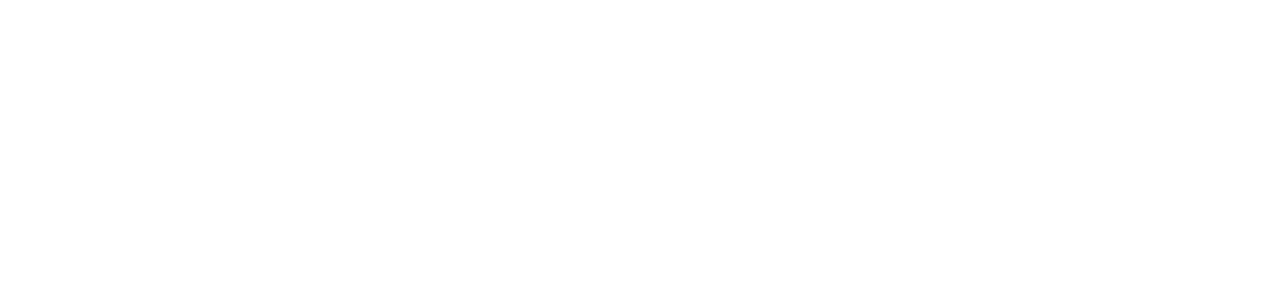
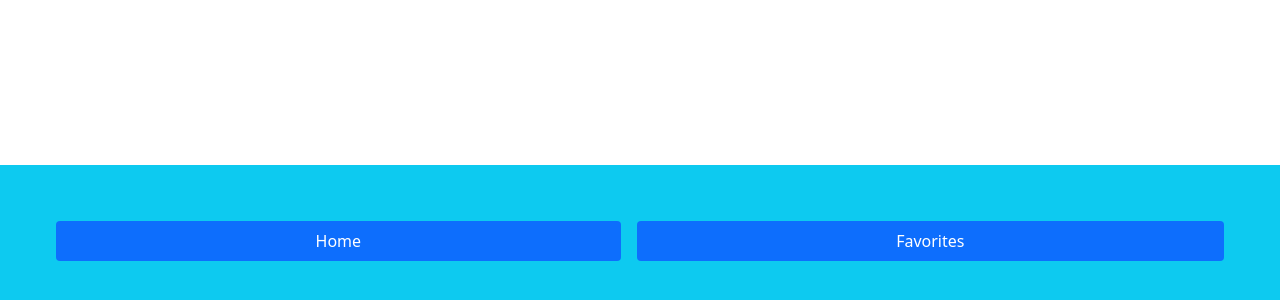
Before and after one commit to qridwan/Book-Studio, a React (Create React App) app: page /home/favorites in a window 1280 px wide. Shown: the part 768-1068 px from the top of the page. Before the commit the page ends 800 px from the top, so only its background shows below. Built offline with nearby package versions, Linux system fonts and the light colour scheme.

Commit message:
Search Bar and Footer

```diff
--- a/src/App.css
+++ b/src/App.css
@@ -32,3 +32,7 @@
 .pagination > li:first-child > a, .pagination > li:first-child > span, .pagination > li:last-child > a, .pagination > li:last-child > span{
   border-radius: unset;
 }
+
+.favorite-container{
+  min-height:100vh;
+}
--- a/src/App.js
+++ b/src/App.js
@@ -9,6 +9,7 @@ import Home from './components/Home/Home';
 import Navigation from './components/Navigation/Navigation';
 import Details from './components/Details/Details';
 import Favorites from './components/Favorites/Favorites';
+import Footer from './components/Footer/Footer';
 
 function App() {
   return (
@@ -30,6 +31,7 @@ function App() {
             <Home />
           </Route>
         </Switch>
+        <Footer />
       </div>
     </Router>
     </div>
--- a/src/components/Details/Details.js
+++ b/src/components/Details/Details.js
@@ -12,7 +12,7 @@ const Details = (props) => {
   const clickedItem = books.find((book) => book.id === id);
   const { price, book_image, name, book_author } = clickedItem;
   return (
-    <div className="d-flex justify-content-center mt-5">
+    <div className="d-flex justify-content-center mt-5 mb-5">
       <Card style={{ width: "25rem" }}>
         <Card.Img variant="top" src={book_image} />
         <Card.Body>
--- a/src/components/Favorites/Favorites.js
+++ b/src/components/Favorites/Favorites.js
@@ -7,7 +7,7 @@ import FavCard from "./FavCard";
 
 const Favorites = ({ favorites, removeFromFav }) => {
   return (
-    <div className="container">
+    <div className="container favorite-container">
       {favorites.length ? (
         <Row className="justify-content-center mt-5">
           {favorites.map((book, index) => (
--- /dev/null
+++ b/src/components/Footer/Footer.js
@@ -0,0 +1,20 @@
+import React from 'react';
+import { NavLink } from 'react-router-dom';
+
+const Footer = () => {
+    return (
+        <div className="bg-info position-static">
+            <nav class="nav nav-pills flex-column flex-sm-row p-5">
+                <NavLink className="flex-sm-fill text-sm-center nav-link active p-2 m-2" to="/home">
+                    Home
+                </NavLink>
+                <NavLink className="flex-sm-fill text-sm-center nav-link active p-2 m-2" to="/home/favorites">
+                    Favorites
+                </NavLink>
+            </nav>
+
+        </div>
+    );
+};
+
+export default Footer;
--- a/src/components/Home/Home.js
+++ b/src/components/Home/Home.js
@@ -13,6 +13,8 @@ const Home = (props) => {
   const [data, setData] = useState([]);
   const [perPage] = useState(10);
   const [pageCount, setPageCount] = useState(0);
+  const [search, setSearch] = useState('');
+  const [searchData, setSearchData] = useState('');
 
   const getData = () => {
     const slice = books.slice(offset, offset + perPage);
@@ -23,14 +25,17 @@ const Home = (props) => {
     setPageCount(Math.ceil(books.length / perPage));
   };
 
+
   const handlePageClick = (e) => {
     const selectedPage = e.selected;
     setOffset(selectedPage + 1);
   };
 
+  console.log(props);
+
   useEffect(() => {
     if (!books.length) {
-      props.dispatch(fetchProducts());
+      props.dispatch(fetchProducts(search));
     }
   }, [books.length, props]);
 
@@ -40,9 +45,39 @@ const Home = (props) => {
     }
   }, [offset, books.length]);
 
+
+  console.log(search, searchData);
+  const handleSubmit = () => {
+    try {
+      fetch(`https://609cd6ba04bffa001792d638.mockapi.io/books?search=${search}`)
+        .then(res => res.json())
+        .then(data => {
+          setSearchData(data)
+          if(data.length === 0){
+            alert('Nothing Found, Try again')
+          }
+        })
+        .catch(err => console.log(err));
+    } catch (error) {
+      alert(error.message);
+    }
+
+  }
+
   return (
     <div className="container">
       <Row className="justify-content-center mt-5">
+
+        <div className="search-bar text-center m-4">
+            <input className='p-2 mb-2 form-control' type="text" placeholder="Search Try: mya" onChange={(e)=>setSearch(e.target.value)}/>
+            <button className='btn btn-primary' onClick={() => handleSubmit()}>Search</button>
+        </div>
+
+        <div className="search-results">
+            {searchData &&
+              searchData.map(data => <BookCard info={data} />)
+            }
+        </div>
 
         <ReactPaginate
           previousLabel={"prev"}
```
